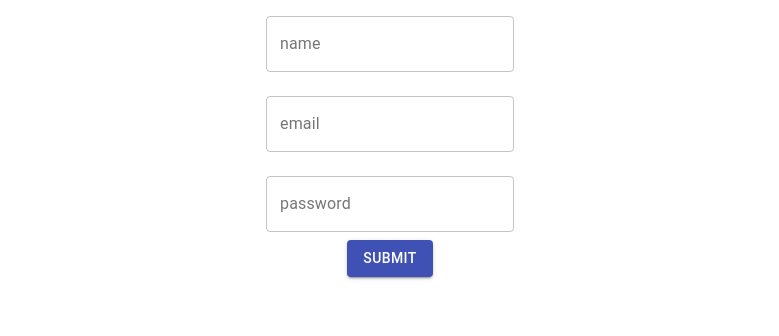
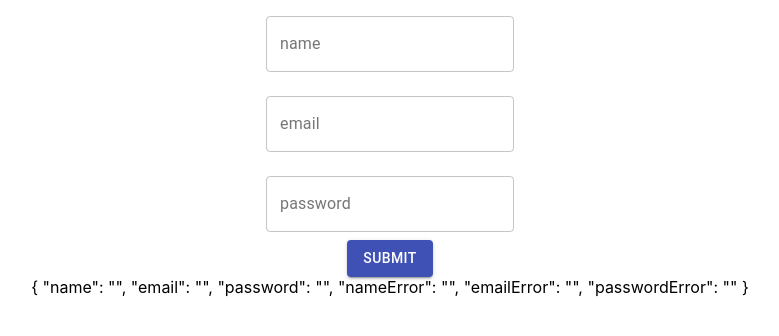
Before and after one commit to adityasadhu/react-learning, a React (Create React App) app: page / in a window 1280 px wide. Shown: the top 336 px of the page, without its empty margins (250-1029 px from the left). Built offline with nearby package versions, Linux system fonts and the light colour scheme.

Commit message:
trying out material UI

```diff
--- a/src/components/ValidationForm.js
+++ b/src/components/ValidationForm.js
@@ -71,7 +71,7 @@ export default class ValiationForm extends React.Component {
         <div>
           <TextField
             label="email"
-            placeholder="email"
+            name="email"
             value={this.state.email}
             margin="normal"
             variant="outlined"
@@ -83,6 +83,7 @@ export default class ValiationForm extends React.Component {
         </div>
         <div>
           <TextField
+            name="password"
             type="password"
             label="password"
             placeholder="password"
@@ -98,6 +99,7 @@ export default class ValiationForm extends React.Component {
         <Button variant="contained" color="primary" type="submit">
           submit
         </Button>
+        <div>{JSON.stringify(this.state, null, 2)}</div>
       </form>
     );
   }
```
